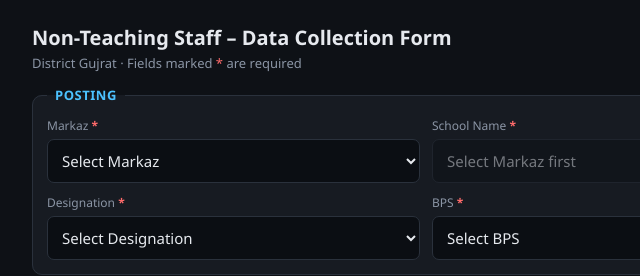
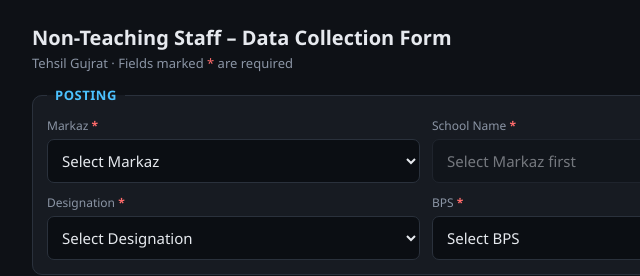
Before and after one commit to rashidgrt/Non-teaching, a plain HTML site: page index.html in a window 1280 px wide. Shown: the top 276 px of the page, 214-854 px from the left. Drawn offline with Linux system fonts and the light colour scheme.

Commit message:
Update district information in index.html

```diff
--- a/index.html
+++ b/index.html
@@ -28,7 +28,7 @@ button:disabled{opacity:.5}
 @media(max-width:600px){.g{grid-template-columns:1fr}}
 </style></head><body><div class="wrap">
 <h1>Non-Teaching Staff – Data Collection Form</h1>
-<div class="sub">District Gujrat · Fields marked <span style="color:var(--er)">*</span> are required</div>
+<div class="sub">Tehsil Gujrat · Fields marked <span style="color:var(--er)">*</span> are required</div>
 <form id="f" novalidate>
 <fieldset><legend>Posting</legend><div class="g">
 <div class="f"><label>Markaz <b>*</b></label><select id="MARKAZ" name="MARKAZ" required></select></div>
```
